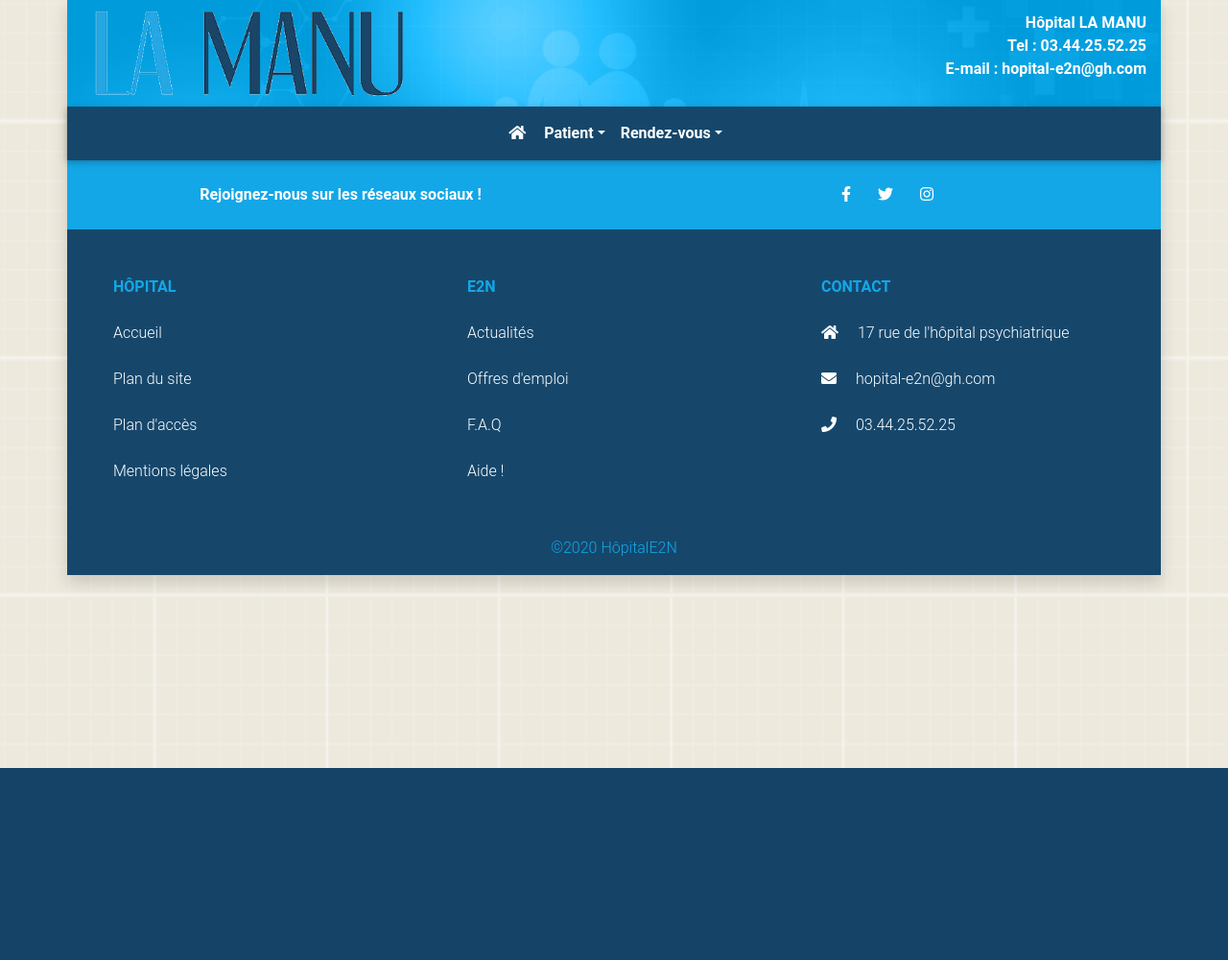
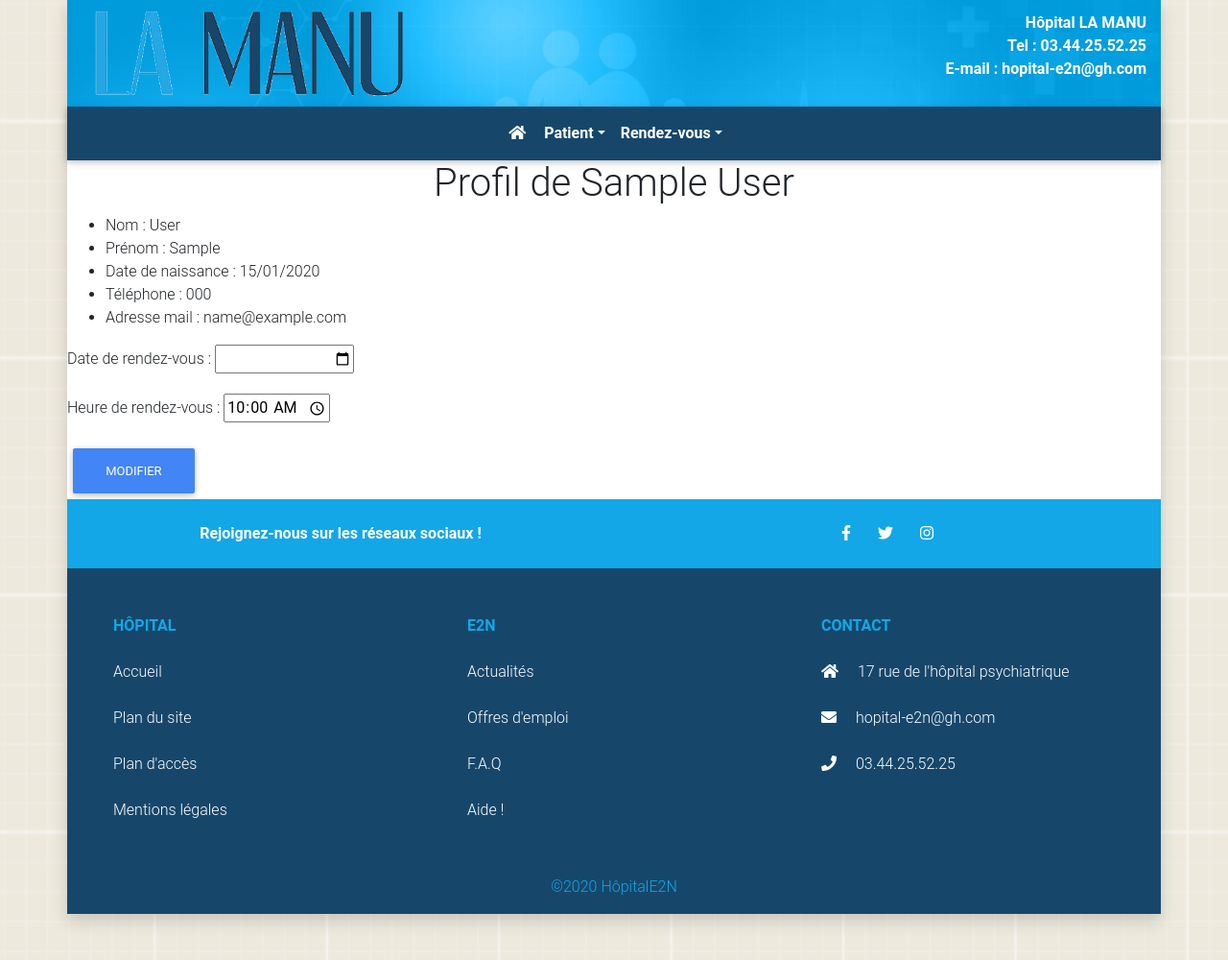
Before and after one commit to FabienMarti/hopitalLaManu, a PHP site: page /views/rendezvous.php?id=1 in a window 1280 px wide. Shown: the whole page at 96% size. Before the commit the page ends 800 px from the top, so only its background shows below. Run offline with PHP 8.4, Linux system fonts and the light colour scheme; tables that the repository leaves empty or names only in its code hold one stand-in row (values such as "Sample post"); some libraries are stand-ins or nearby versions.

Commit message:
ex7-8 debut 9

```diff
--- /dev/null
+++ b/controllers/liste-rendezvousController.php
@@ -0,0 +1,4 @@
+<?php
+
+$appointment = new appointment();
+$showAppointments = $appointment->getAllAppointmentsAndPatient();
--- /dev/null
+++ b/controllers/rendezvousController.php
@@ -0,0 +1,61 @@
+<?php
+$regexDate = '%^[0-9]{4}-[0-9]{2}-[0-9]{2}$%';
+$regexHour = '%^(09|1([0-7])):(00|15|30|45)$%';
+$formErrors = array();
+
+//créé une nouvelle instance temporaire qui se ré-initialise à l'actualisation de la page
+$appointment = new appointment();
+
+
+if(!empty($_GET['id'])) {
+    //on stock la valeur de $_GET['id'] dans l'attribut id de l'objet patient
+    $appointment->id = htmlspecialchars($_GET['id']);
+    //on vérifie avec la méthode checkAppointmentExistsById que notre rdv existe dans notre BDD.
+    if($appointment->checkAppointmentExistsById() == '1') {
+        //si le rdv existe, on execute la méthode getAllAppointmentsById.
+        $showAppointment = $appointment->getAllAppointmentsById();
+        $datehourArray = explode(' ', $showAppointment->dateHour);
+        $date = $datehourArray[0];
+        $hour = date('H:i', strtotime($datehourArray[1]));
+    }else{
+        //redirige vers la page liste-patients
+        header ('Location: liste-rendezvous.php');
+        exit;
+    }
+}
+
+if(isset($_POST['editRDV'])){
+
+    if(!empty($_POST)){
+
+        if(!empty($_POST['date'])){
+            if(preg_match($regexDate,$_POST['date'])){
+                $dateExplode = explode('-', $_POST['date']);
+                if(!checkdate($dateExplode[1],$dateExplode[2],$dateExplode[0])){
+                    $formErrors['date'] = 'Veuillez renseigner une date valide.';
+                }
+            }else{
+                $formErrors['date'] = 'Veuillez renseigner une date au format : jj/mm/aaaa.';
+            }
+        }else{
+            $formErrors['date'] = 'Veuillez renseigner une date.';
+        }
+
+        if(!empty($_POST['hour'])){
+            if(!preg_match($regexHour, $_POST['hour'])) {
+                $formErrors['hour'] = 'Veuillez renseigner une heure valide.';
+            }
+        }else{
+            $formErrors['hour'] = 'Veuillez renseigner une heure.';
+        }
+
+        if(empty($formErrors)){
+            $appointment->dateHour = $_POST['date'] . ' ' . $_POST['hour'];
+            if($appointment->editAppointmentById()){
+                $messageSuccess = 'Le rendez-vous a bien été modifié.';
+            }else{
+                $messageFail = 'Le rendez-vous n\'a pas été modifié.';
+            }
+        }
+    }
+}
--- a/index.php
+++ b/index.php
@@ -1,7 +1,6 @@
 <?php
   include 'views/parts/header.php';
 ?>
-
 <section class="p-5">
   <main class="container">
       <div class="row">
--- a/models/appointment.php
+++ b/models/appointment.php
@@ -9,28 +9,37 @@ class appointment
     public $dateHour = '0000-00-00 00:00';
     public $idPatients = 0;
     private $db = NULL;
-    public function __construct()
-    {
+
+    public function __construct(){
         try {
-            $this->db = new PDO('mysql:host=localhost;dbname=hospitalE2N;charset=utf8', 'jess', 'jessplo60');
+            $this->db = new PDO('mysql:host=localhost;dbname=hospitalE2N;charset=utf8', 'fmarti', 'nekrose12');
         } catch (Exception $error) {
             die($error->getMessage());
         }
     }
     //Verif Appointments Exist
-    public function checkPatientByAppointment(){
-        $query = 'SELECT COUNT(id) AS isAppointmentExist
-        FROM appointments
-        WHERE id = :id';
-          $queryPrepare = $this->db->prepare($query);
+    public function checkAppointmentExistsById(){
+        $queryPrepare = $this->db->prepare(
+            'SELECT
+                COUNT(`id`) AS isAppointmentExist
+            FROM
+                `appointments`
+            WHERE
+                `id` = :id
+        ');
           $queryPrepare->bindvalue(':id', $this->id, PDO::PARAM_INT);
           $queryPrepare->execute();
           $data = $queryPrepare->fetch(PDO::FETCH_OBJ);
           return $data->isAppointmentExist;
       }
-    //Add Appointment
-      public function addAppointment()
-    {
+    /******************* CRUD -> C (create) -- CREATION D'UN RDV *******************/
+    /* Création d'une méthode permettant de préparer une requête pour ajouter un rendez-vous dans la bdd.
+    On utilise prepare dans le cas où on utilise des Marqueurs Nominatifs (':dateHour') pour éviter les failles de sécurité,
+    qui est toujours accompagné d'un bindValue permettant de lier une valeur au M.N. que l'on récupère dans la classe avec
+    $this->nom de la variable (objet de la classe), + la sécurité.
+    Pour finir, on exécute avec return et le nom de la variable de la requête.
+    ->mot() c'est une méthode et ->mot c'est un attribut */
+      public function addAppointment(){
         $addAppointmentQuery = $this->db->prepare(
             'INSERT INTO appointments (dateHour,idPatients)
         VALUES(:dateHour, :idPatients)'
@@ -39,12 +48,54 @@ class appointment
         $addAppointmentQuery->bindvalue(':idPatients', $this->idPatients, PDO::PARAM_STR);
         return $addAppointmentQuery->execute();
     }
+
+    public function getAllAppointmentsAndPatient(){
+        $getAllAppointmentsAndPatientQuery = $this->db->query(
+            'SELECT
+                `apt`.`id` AS `aptId`
+                ,`lastname`
+                ,`firstname`
+                ,`phone`
+                ,`dateHour`
+                ,`idPatients`
+            FROM
+                `appointments` AS `apt`
+            INNER JOIN `patients` AS `pts` ON `idPatients` = `pts`.`id`
+            ');
+            return $getAllAppointmentsAndPatientQuery->fetchAll(PDO::FETCH_OBJ);
+    }
+
+    public function getAllAppointmentsById(){
+        $getAllAppointmentsByIdQuery = $this->db->prepare(
+            'SELECT
+                `lastname`
+                ,`firstname`
+                , DATE_FORMAT (`birthdate`, \'%d/%m/%Y\') AS `birthdateFR`
+                , `phone`
+                , `mail`
+                ,`dateHour`
+                ,`idPatients`
+            FROM
+                `appointments` AS `apt`
+            INNER JOIN `patients` AS `pts` ON `idPatients` = `pts`.`id`
+            WHERE `apt`.`id` = :id
+            ');
+            $getAllAppointmentsByIdQuery->bindValue(':id', $this->id, PDO::PARAM_INT);
+            $getAllAppointmentsByIdQuery->execute();
+            return $getAllAppointmentsByIdQuery->fetch(PDO::FETCH_OBJ);
+    }
+
+    public function editAppointmentById(){
+        $editAppointmentByIdQuery = $this->db->prepare(
+        'UPDATE
+            `appointments`
+        SET
+            `dateHour` = :dateHour
+        WHERE
+            `id` = :id
+        ');
+        $editAppointmentByIdQuery->bindValue('dateHour', $this->dateHour, PDO::PARAM_STR);
+        $editAppointmentByIdQuery->bindValue('id', $this->id, PDO::PARAM_INT);
+        return $editAppointmentByIdQuery->execute();
+    }
 }
-
-/******************* CRUD -> C (create) -- CREATION D'UN RDV *******************/
-    /* Création d'une méthode permettant de préparer une requête pour ajouter un rendez-vous dans la bdd.
-    On utilise prepare dans le cas où on utilise des Marqueurs Nominatifs (':dateHour') pour éviter les failles de sécurité,
-    qui est toujours accompagné d'un bindValue permettant de lier une valeur au M.N. que l'on récupère dans la classe avec
-    $this->nom de la variable (objet de la classe), + la sécurité.
-    Pour finir, on exécute avec return et le nom de la variable de la requête.
-    ->mot() c'est une méthode et ->mot c'est un attribut */
--- a/views/liste-patients.php
+++ b/views/liste-patients.php
@@ -1,6 +1,5 @@
 <?php
-  include 'parts/header.php';
-
+include 'parts/header.php';
 include '../models/patient.php';
 include '../controllers/liste-patientsController.php';
 ?>
@@ -11,7 +10,7 @@ include '../controllers/liste-patientsController.php';
                 foreach ($showPatientsInfo as $info) {
                     ?><tr><td>Nom : <?= $info->lastname ?></td>
                     <td>Prénom : <?= $info->firstname ?></td>
-                    <td><a href="index.php?content=profil-patient&id=<?= $info->id ?>" class="btn btn-primary" role="button" aria-disabled="true">Fiche</a></td></tr><?php
+                    <td><a href="profil-patient.php?id=<?= $info->id ?>" class="btn btn-primary" role="button" aria-disabled="true">Fiche</a></td></tr><?php
                 }?>
     </table>
 </div>
--- a/views/rendezvous.php
+++ b/views/rendezvous.php
@@ -1,5 +1,42 @@
 <?php
-  include 'parts/header.php';
-?>
-
- <?php include 'parts/footer.php' ?>
+include 'parts/header.php';
+include '../models/appointment.php';
+include '../controllers/rendezvousController.php';
+ if(isset($messageSuccess)){ ?>
+        <div class="alert alert-success" role="alert">
+          <?= $messageSuccess ?>
+        </div>
+    <?php } ?>
+    <?php if(isset($messageFail)){ ?>
+        <div class="alert alert-danger" role="alert">
+          <?= $messageFail ?>
+        </div>
+    <?php } ?>
+<h1 class="text-center">Profil de <?= $showAppointment->firstname . ' ' . $showAppointment->lastname ?></h1>
+            <ul>
+                <li>Nom : <?= $showAppointment->lastname ?></li>
+                <li>Prénom : <?= $showAppointment->firstname ?></li>
+                <li>Date de naissance : <?= $showAppointment->birthdateFR ?></li>
+                <li>Téléphone : <?= $showAppointment->phone ?></li>
+                <li>Adresse mail : <?= $showAppointment->mail ?></li>
+            </ul>
+            <form action="" method="POST">
+              <div class="form-group">
+                  <label for="date">Date de rendez-vous : </label>
+                  <input type="date" id="date" name="date" value="<?= isset($_POST['date']) ? $_POST['date'] : $date ?>">
+                  <?php if(isset($formErrors['date'])) { ?>
+                      <p><?= $formErrors['date'];
+                  } ?></p>
+              </div>
+              <div class="form-group">
+                  <label for="hour">Heure de rendez-vous : </label>
+                  <input type="time" id="hour" name="hour" value="<?= isset($_POST['hour']) ? $_POST['hour'] : $hour ?>">
+                  <?php if(isset($formErrors['hour'])) { ?>
+                      <p><?= $formErrors['hour'];
+                  } ?></p>
+              </div>
+            <input class="btn btn-primary" type="submit" name="editRDV" value="Modifier" />
+        </form>
+    </div>
+</div>
+<?php include 'parts/footer.php' ?>
```
Also changed, not shown: models/patient.php (+15 -2 lines), views/ajout-rendezvous.php (+0 -14 lines), views/liste-rendezvous.php (+18 -2 lines). Lines whose indentation alone changed are shown as unchanged.
